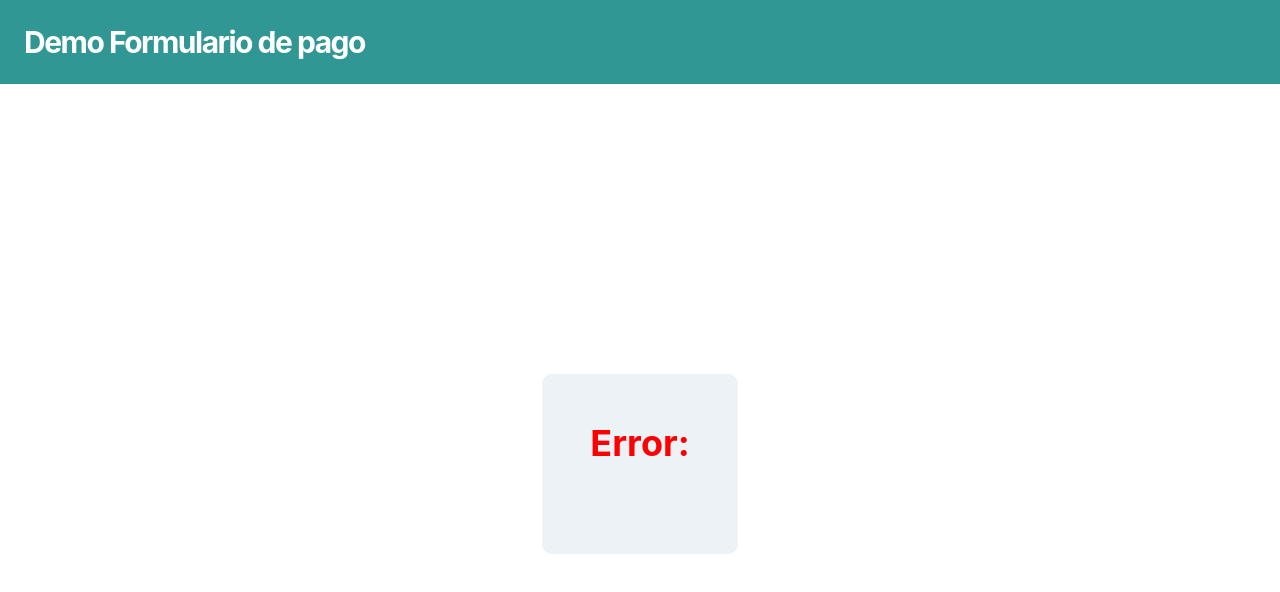
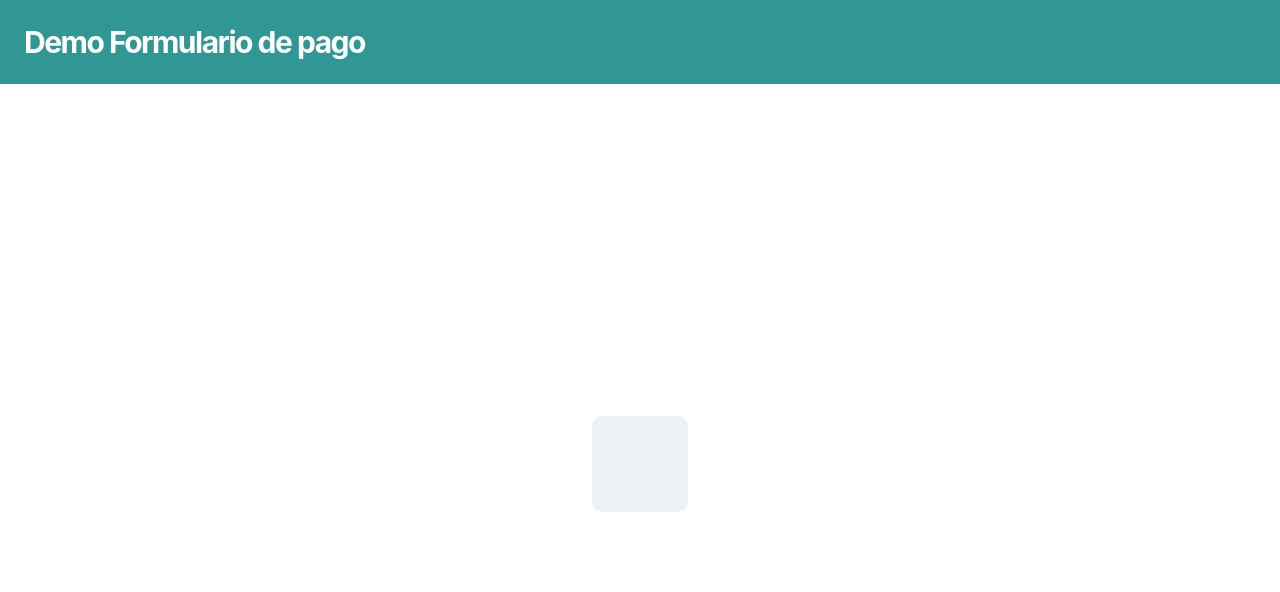
Before and after one commit to WilgenS/demo-payment, a Next.js app: page /process-transaction/order-process in a window 1280 px wide. Shown: the top 592 px of the page. Built offline with nearby package versions, Linux system fonts and the light colour scheme.

Commit message:
validación del load heading

```diff
--- a/pages/process-transaction/order-process.jsx
+++ b/pages/process-transaction/order-process.jsx
@@ -8,16 +8,13 @@ import { useState, useEffect } from 'react';
 const transaction = () => {
     const router = useRouter();
     const [message, setmessage] = useState('');
-    const [code, setcode] = useState('');
+    const [code, setcode] = useState(null);
     useEffect(() => {
-
-            async function verifyTransaction() {
         if (router.query.id === undefined) {
             return;
         }
 
-              try {
-                await fetch(
+        fetch(
             process.env.NEXT_PUBLIC_REST_API + '/paymentPH1/' + router.query.id,
             {
                 method: 'POST',
@@ -36,12 +33,6 @@ const transaction = () => {
             .catch(function (error) {
                 console.log('The error is handled, continue normally. ', error);
             });
-              } catch (error) {
-                console.log('The error is handled, continue normally. ', error);
-              }
-            }
-
-            verifyTransaction();
     }, [router.query.id]);
 
     return (
@@ -53,7 +44,7 @@ const transaction = () => {
                 p={12}
                 rounded={10}
             >
-                <Heading
+               { code && <Heading
                     color={
                         code == process.env.NEXT_PUBLIC_API_SUCCESS_RESPONSE
                             ? 'green'
@@ -64,7 +55,7 @@ const transaction = () => {
                     {code == process.env.NEXT_PUBLIC_API_SUCCESS_RESPONSE
                         ? 'Transaccion completada en modo test'
                         : 'Error: ' + message}
-                </Heading>
+                </Heading>}
             </Flex>
         </Flex>
     );
```
Lines whose indentation alone changed are shown as unchanged.
